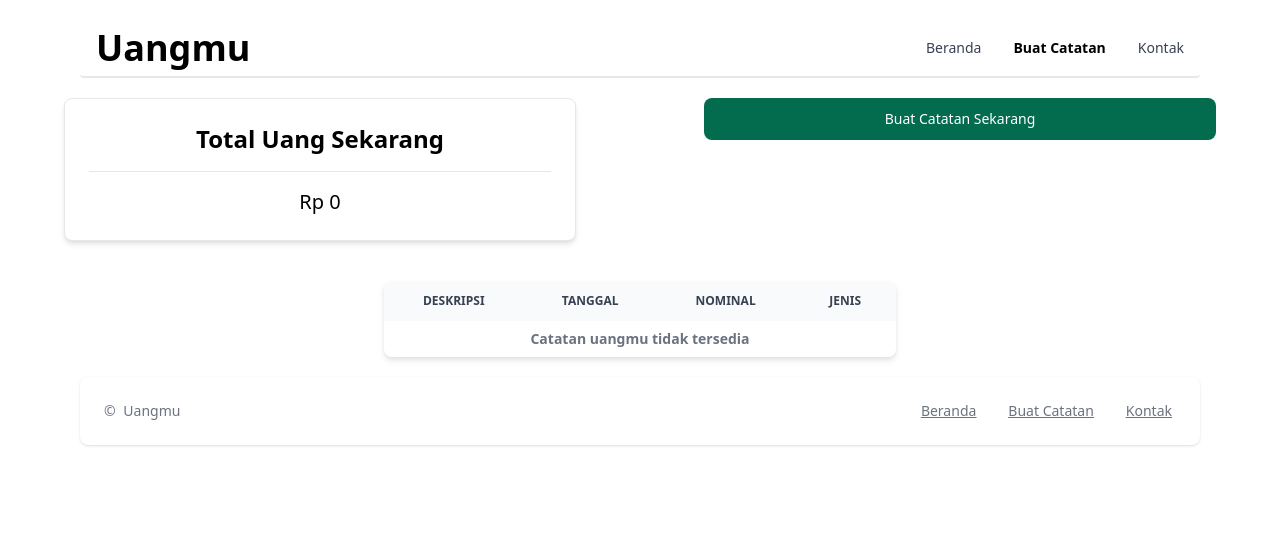
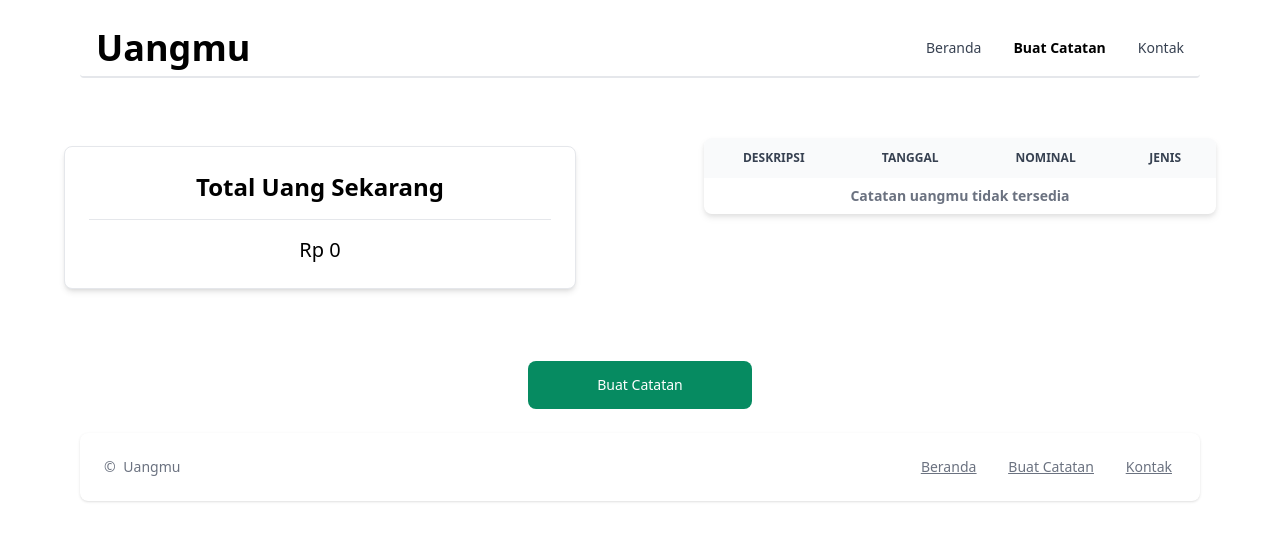
Before and after one commit to Anugerah20/Uangmu, a React (Vite) app: page /takenotes in a window 1280 px wide. Shown: the top 540 px of the page. Built offline with nearby package versions, Linux system fonts and the light colour scheme.

Commit message:
updated position

```diff
--- a/src/pages/TakeNotes.jsx
+++ b/src/pages/TakeNotes.jsx
@@ -91,7 +91,7 @@ const TakeNotes = () => {
           const partDate = tanggal.split("-");
           const formattedDate = `${partDate[2]}/${partDate[1]}/${partDate[0]}`;
           return (
-               <Table.Row className="bg-white dark:border-gray-700 dark:bg-gray-800">
+               <Table.Row className="bg-primary dark:border-gray-700 dark:bg-gray-800">
                     <Table.Cell className="whitespace-nowrap">{deskripsi}</Table.Cell>
                     <Table.Cell>{formattedDate}</Table.Cell>
                     <Table.Cell>Rp {formatAmountID}</Table.Cell>
@@ -108,17 +108,59 @@ const TakeNotes = () => {
 
                     {/* START: TOTAL MONEY */}
                     <Card
-                         className="w-4/5 sm:w-3/6 md:w-2/5 flex flex-col mx-auto"
+                         className="w-4/5 sm:w-3/6 md:w-2/5 card-note"
                     >
                          <h1 className="text-center text-2xl font-bold">Total Uang Sekarang</h1>
                          <hr />
                          <h2 className="text-center text-xl">Rp {totalUang !== 0 ? numberFormatAmount(totalUang) : 0}</h2>
+
                     </Card>
                     {/* END: TOTAL MONEY */}
 
+                    {/* START: MEMASUKKAN DATA */}
+                    <div className="flex flex-col mx-auto mt-10 mb-5 w-full sm:w-full md:w-2/5 overflow-ellipsis whitespace-nowrap">
+
+                         <Table className="text-center px-5 max-w-[100%]">
+                              <Table.Head>
+                                   <Table.HeadCell>
+                                        Deskripsi
+                                   </Table.HeadCell>
+                                   <Table.HeadCell>
+                                        Tanggal
+                                   </Table.HeadCell>
+                                   <Table.HeadCell>
+                                        Nominal
+                                   </Table.HeadCell>
+                                   <Table.HeadCell>
+                                        Jenis
+                                   </Table.HeadCell>
+                              </Table.Head>
+                              <Table.Body className="divide-x max-w-[100%]">
+                                   {savedData.length === 0 ? (
+                                        <tr>
+                                             <td colSpan="4" className=" font-bold py-2">
+                                                  Catatan uangmu tidak tersedia
+                                             </td>
+                                        </tr>
+                                   ) : (
+                                        savedData.map((data, index) => (
+                                             <DataNoteTable
+                                                  key={index}
+                                                  deskripsi={data.deskripsi}
+                                                  tanggal={data.tanggal}
+                                                  nominal={data.nominal}
+                                                  jenis={data.jenis}
+                                             />
+                                        ))
+                                   )}
+                              </Table.Body>
+                         </Table>
+                    </div>
+                    {/* END: MEMASUKKAN DATA */}
+
                     {/* START: MODAL KEUANGAN */}
-                    <div className="flex flex-col gap-4 mx-auto w-4/5 sm:w-3/6 md:w-2/5">
-                         <Button color="success" onClick={() => setOpenModal(true)} className="flex justify-center items-center">Buat Catatan Sekarang</Button>
+                    <div className="container-note w-4/5 lg:w-1/4 sm:w-1/2 md:w-2/5">
+                         <Button onClick={() => setOpenModal(true)} className="btn-note">Buat Catatan</Button>
                          <Modal
                               show={openModal}
                               size="md"
@@ -181,7 +223,7 @@ const TakeNotes = () => {
                                                   name="pemasuka"
                                                   value="pemasukan"
                                                   checked={jenisCatatan === "pemasukan"}
-                                                  onChange={(e) => setJenisCatatan("pemasukan")}
+                                                  onChange={() => setJenisCatatan("pemasukan")}
                                              />
                                              <Label htmlFor="pemasukan" className="mr-2" value="Pemasukan" />
                                              <input
@@ -190,7 +232,7 @@ const TakeNotes = () => {
                                                   name="pengeluaran"
                                                   value="pengeluaran"
                                                   checked={jenisCatatan === "pengeluaran"}
-                                                  onChange={(e) => setJenisCatatan("pengeluaran")}
+                                                  onChange={() => setJenisCatatan("pengeluaran")}
                                              />
                                              <Label htmlFor="pengeluaran" value="Pengeluaran" />
                                         </div>
@@ -202,47 +244,6 @@ const TakeNotes = () => {
                     </div>
                     {/* END: MODAL KEUANGAN */}
 
-                    {/* START: MEMASUKKAN DATA */}
-                    <div className="flex flex-col mx-auto mt-10 mb-5 w-4/5 sm:w-2/4 md:w-2/5">
-
-                         <Table className="text-center">
-                              <Table.Head>
-                                   <Table.HeadCell>
-                                        Deskripsi
-                                   </Table.HeadCell>
-                                   <Table.HeadCell>
-                                        Tanggal
-                                   </Table.HeadCell>
-                                   <Table.HeadCell>
-                                        Nominal
-                                   </Table.HeadCell>
-                                   <Table.HeadCell>
-                                        Jenis
-                                   </Table.HeadCell>
-                              </Table.Head>
-                              <Table.Body className="divide-y">
-                                   {savedData.length === 0 ? (
-                                        <tr>
-                                             <td colSpan="4" className="text-center font-bold py-2">
-                                                  Catatan uangmu tidak tersedia
-                                             </td>
-                                        </tr>
-                                   ) : (
-                                        savedData.map((data, index) => (
-                                             <DataNoteTable
-                                                  key={index}
-                                                  deskripsi={data.deskripsi}
-                                                  tanggal={data.tanggal}
-                                                  nominal={data.nominal}
-                                                  jenis={data.jenis}
-                                             />
-                                        ))
-                                   )}
-                              </Table.Body>
-                         </Table>
-                    </div>
-                    {/* END: MEMASUKKAN DATA */}
-
                </div >
                <Footer />
           </>
```
